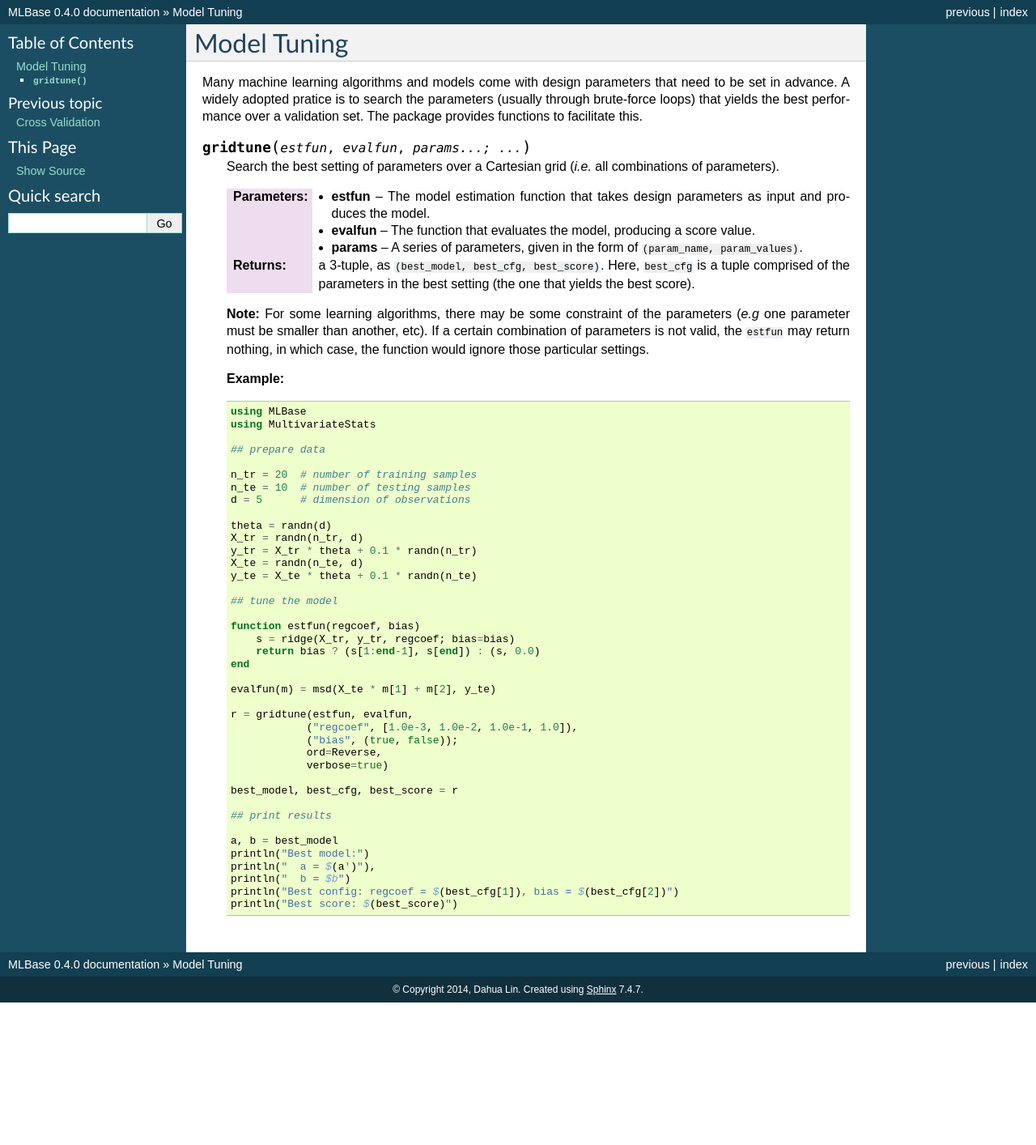
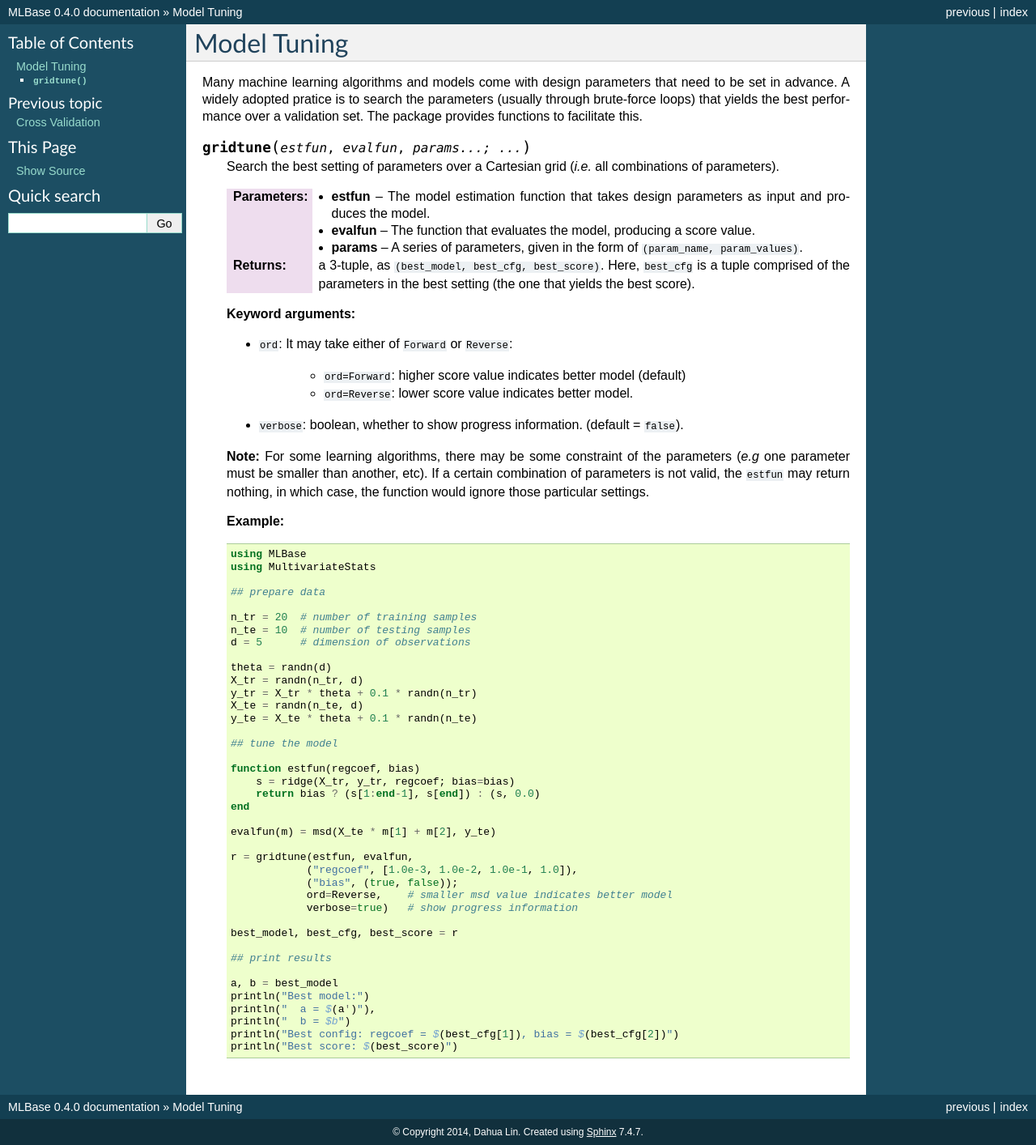
Before and after one commit to JuliaStats/MLBase.jl, a Sphinx documentation site: the page built from docs/source/modeltune.rst, in a window 1280 px wide. Shown: the whole page at 81% size. Built offline with Sphinx 7.4.7, drawn with Linux system fonts in a browser that asks for light colours; formulas are drawn with MathJax 3; before the commit the page ends 1238 px from its top, so only the background shows below that.

Commit message:
add document of keyword arguments for gridtune

```diff
--- a/docs/source/modeltune.rst
+++ b/docs/source/modeltune.rst
@@ -12,6 +12,16 @@ Many machine learning algorithms and models come with design parameters that nee
     :param params: A series of parameters, given in the form of ``(param_name, param_values)``.
 
     :return: a 3-tuple, as ``(best_model, best_cfg, best_score)``. Here, ``best_cfg`` is a tuple comprised of the parameters in the best setting (the one that yields the best score).
+
+    **Keyword arguments:**
+
+    - ``ord``: It may take either of ``Forward`` or ``Reverse``:
+
+        * ``ord=Forward``: higher score value indicates better model (default)
+        * ``ord=Reverse``: lower score value indicates better model.
+
+    - ``verbose``: boolean, whether to show progress information. (default = ``false``).
+
 
     **Note:** For some learning algorithms, there may be some constraint of the parameters (*e.g* one parameter must be smaller than another, etc). If a certain combination of parameters is not valid, the ``estfun`` may return nothing, in which case, the function would ignore those particular settings.
 
@@ -46,8 +56,8 @@ Many machine learning algorithms and models come with design parameters that nee
         r = gridtune(estfun, evalfun,
                     ("regcoef", [1.0e-3, 1.0e-2, 1.0e-1, 1.0]),
                     ("bias", (true, false));
-                    ord=Reverse,
-                    verbose=true)
+                    ord=Reverse,    # smaller msd value indicates better model
+                    verbose=true)   # show progress information
 
         best_model, best_cfg, best_score = r
 
```
